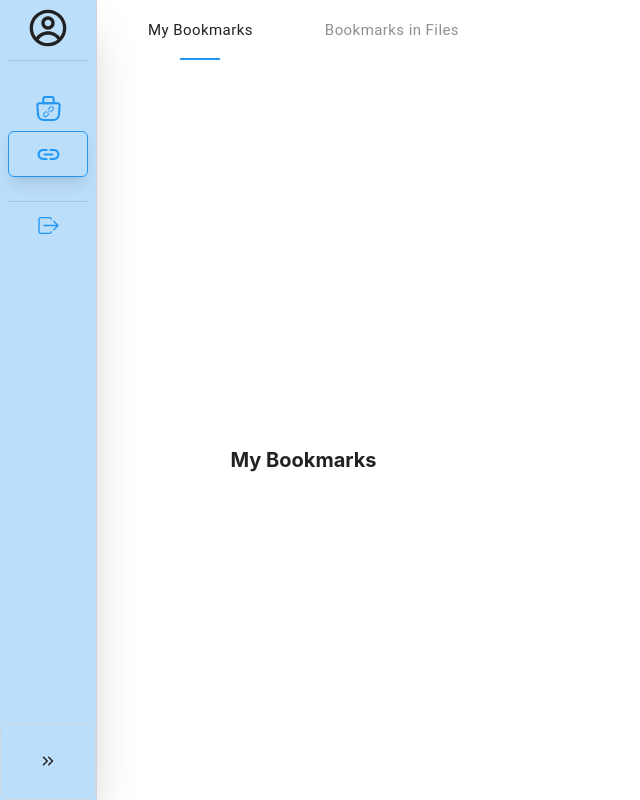
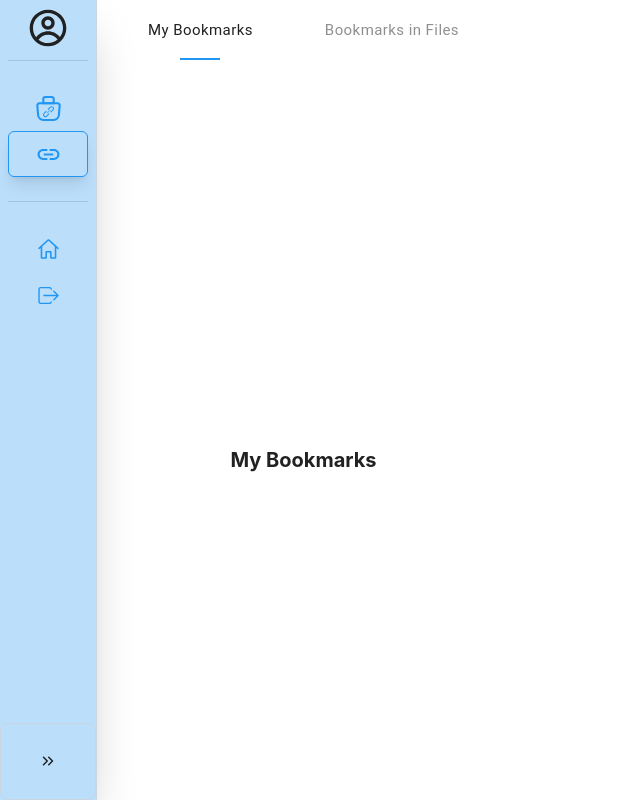
Before and after one commit to animal-squad/project-s-FE, a React (Vite) app: page /main/link in a window 1280 px wide. Shown: the whole page, without its empty margins (0-640 px from the left). Built offline with nearby package versions, Linux system fonts and the light colour scheme; no server answers.

Commit message:
Feat: Sidebar에 홈버튼 추가
- Sidebar 로그아웃 버튼 위에 홈버튼 구현
- 버튼 기능 구현

#100

```diff
--- a/src/Layout/Sidebar.tsx
+++ b/src/Layout/Sidebar.tsx
@@ -3,6 +3,7 @@ import { IconType } from "react-icons";
 import { FiChevronsRight } from "react-icons/fi";
 import { IoMdLink, IoIosLogOut } from "react-icons/io";
 import { CgProfile } from "react-icons/cg";
+import { VscHome } from "react-icons/vsc";
 import { motion } from "framer-motion";
 import Divider from "@mui/material/Divider";
 import { useSidebarStore } from "../store/sidebarStore";
@@ -36,7 +37,6 @@ const Sidebar = () => {
 
   useEffect(() => {
     userFetch();
-
     setSelectedTab(0);
 
     // URL과 일치하는 상태로 setSelected 호출
@@ -93,6 +93,15 @@ const Sidebar = () => {
           open={open}
         />
         <Divider className="pt-5" />
+        <div className="h-5" />
+        <Option
+          Icon={VscHome}
+          IconColor="#2196f3"
+          title="Go to Main"
+          selected={selected}
+          setSelected={setSelected}
+          open={open}
+        />
         <Option
           Icon={IoIosLogOut}
           IconColor="#2196f3"
@@ -130,6 +139,8 @@ const Option = ({
   handleLogout?: () => void; // handleLogout을 함수로 수정
   isCustomIcon?: boolean;
 }) => {
+  const navigate = useNavigate();
+
   const getLinkPath = () => {
     switch (title) {
       case "Bucket":
@@ -138,6 +149,8 @@ const Option = ({
         return "/main/link";
       case "Texts":
         return "/main/texts";
+      case "Go to Main":
+        return "/"; // Main으로 이동하는 경로 추가
       default:
         return "#";
     }
@@ -146,8 +159,10 @@ const Option = ({
   const handleClick = () => {
     if (handleLogout) {
       handleLogout(); // 로그아웃 함수 호출
+    } else if (title === "Go to Main") {
+      navigate("/"); // "Go to Main" 클릭 시 메인 경로로 이동
     } else {
-      setSelected(title);
+      setSelected(title); // 다른 옵션은 상태 업데이트
     }
   };
 
```
